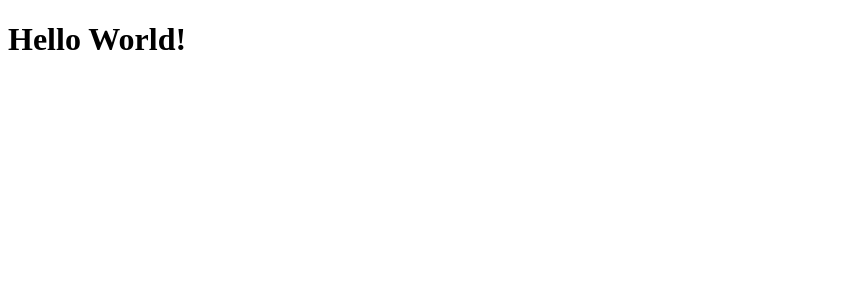
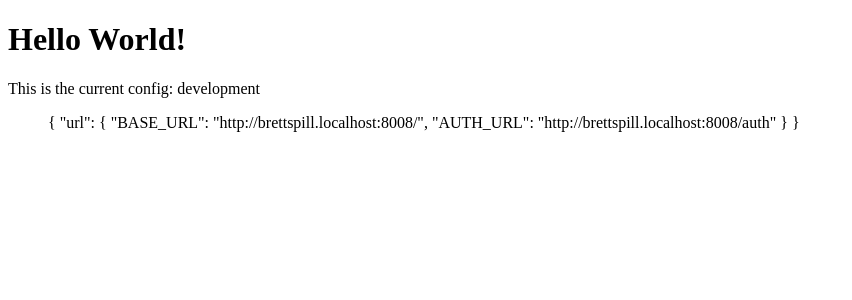
Before and after one commit to espenhoh/brettspill-frontend, a React app: page / in a window 1280 px wide. Shown: the top 300 px of the page, without its empty margins (0-852 px from the left). Built offline with nearby package versions, Linux system fonts and the light colour scheme.

Commit message:
Fikset sjekk for prod/dev

```diff
--- a/package.json
+++ b/package.json
@@ -4,7 +4,7 @@
   "description": "",
   "main": "index.js",
   "scripts": {
-    "start": "webpack serve --mode development --open",
+    "start": "webpack serve --mode=development --open",
     "build": "webpack --mode production"
   },
   "keywords": [],
--- a/src/App.js
+++ b/src/App.js
@@ -1,5 +1,12 @@
 import React from "react";
+import { config } from "./constants";
 
 export default function App() {
-  return <h1>Hello World!</h1>;
+  return (
+    <div>
+      <h1>Hello World!</h1>
+      <p>This is the current config: {process.env.NODE_ENV}</p>
+      <ul>{JSON.stringify(config, null, 1)}</ul>
+    </div>
+  );
 }
--- a/src/constants.js
+++ b/src/constants.js
@@ -1,11 +1,11 @@
-const prod = {
+const dev = {
   url: {
     BASE_URL: "http://brettspill.localhost:8008/",
     AUTH_URL: "http://brettspill.localhost:8008/auth",
   },
 };
 
-const dev = {
+const prod = {
   url: {
     BASE_URL: "http://brettspill.holtebu.eu/",
     AUTH_URL: "http://brettspill.holtebu.eu/auth/",
--- a/webpack.config.js
+++ b/webpack.config.js
@@ -1,7 +1,12 @@
 const HtmlWebpackPlugin = require("html-webpack-plugin");
+const webpack = require("webpack");
 const path = require("path");
 
-module.exports = {
+//Make exports a function to be able to access args
+module.exports = (env, argv) => {
+  console.log("Current mode: ", argv.mode);
+
+  return {
     entry: "./src/index.js", // Entry point of your application
     output: {
       filename: "bundle.js", // Output bundle file name
@@ -37,3 +42,4 @@ module.exports = {
       open: true, // Open the default web browser when the server starts
     },
   };
+};
```
Lines whose indentation alone changed are shown as unchanged.
